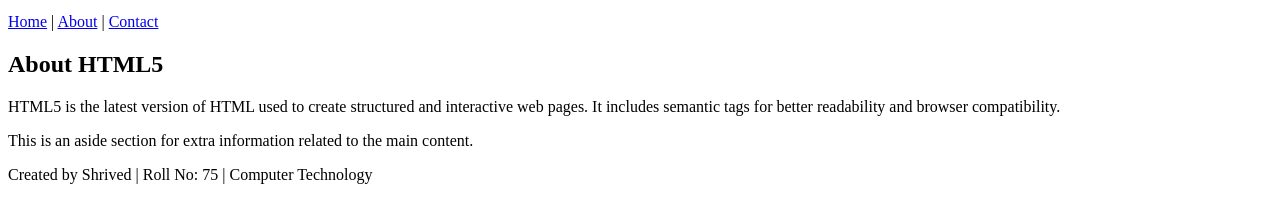
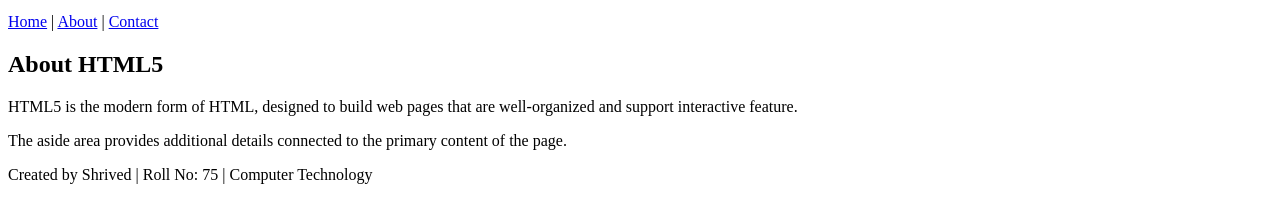
Before and after one commit to ShrivedRathod/WT_Lab, a plain HTML site: page Pract_1B_WT.html in a window 1280 px wide. Shown: the part 101-324 px from the top of the page. Drawn offline with Linux system fonts and the light colour scheme.

Commit message:
Update Pract_1B_WT.html

```diff
--- a/Pract_1B_WT.html
+++ b/Pract_1B_WT.html
@@ -20,13 +20,12 @@
 <article>
     <section>
         <h2>About HTML5</h2>
-        <p>HTML5 is the latest version of HTML used to create structured and interactive web pages.
-        It includes semantic tags for better readability and browser compatibility.</p>
+        <p>HTML5 is the modern form of HTML, designed to build web pages that are well-organized and support interactive feature.</p>
     </section>
 </article>
 
 <aside>
-    <p>This is an aside section for extra information related to the main content.</p>
+    <p>The aside area provides additional details connected to the primary content of the page.</p>
 </aside>
 
 <footer>
@@ -34,4 +33,5 @@
 </footer>
 
 </body>
+
 </html>
```
